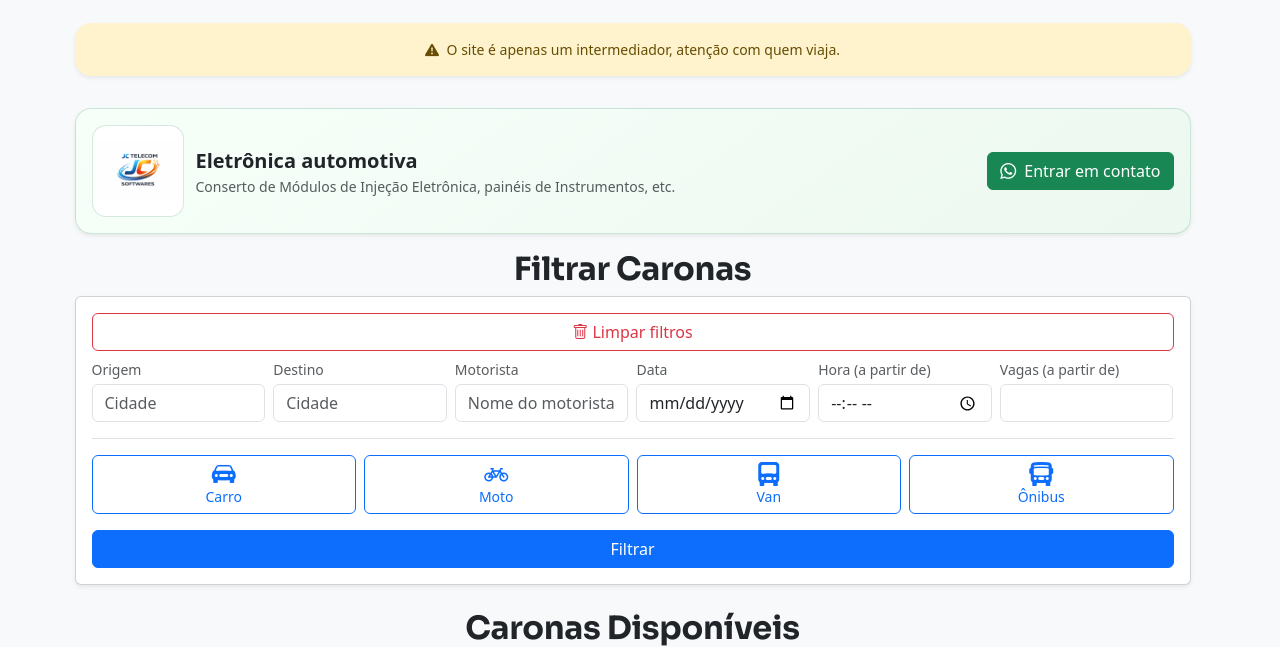
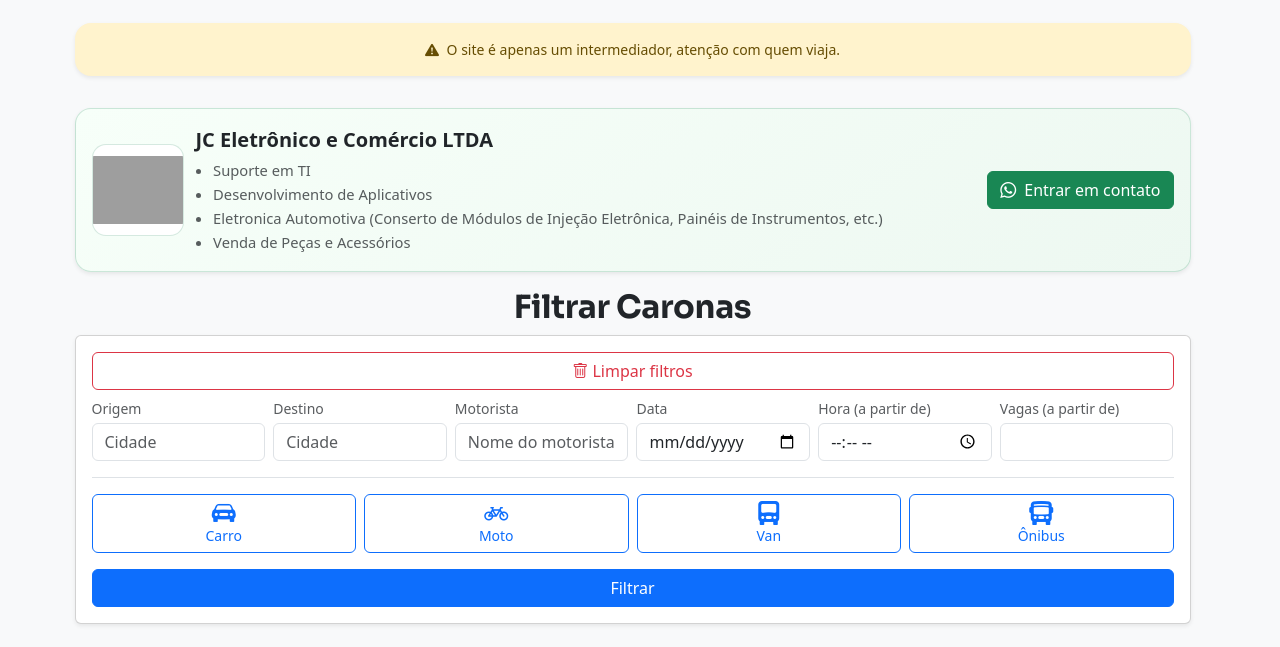
Before and after one commit to cesagoncalves/caronasjp, a Django app: page / in a window 1280 px wide. Shown: the part 79-726 px from the top of the page. Run offline with Django 5.2, Linux system fonts and the light colour scheme; data that the repository does not hold is empty; some libraries are stand-ins or nearby versions; grey boxes are pictures that could not be loaded.

Commit message:
ultimo ajuste ad

```diff
--- a/viagens/templates/viagens/lista.html
+++ b/viagens/templates/viagens/lista.html
@@ -161,6 +161,14 @@
 .banner-eletronica .banner-texto {
     flex: 1 1 280px;
 }
+.banner-eletronica .banner-lista {
+    margin: 0;
+    padding-left: 1.1rem;
+}
+.banner-eletronica .banner-lista li {
+    margin-bottom: 2px;
+    font-size: 0.92rem;
+}
 @media (max-width: 575.98px) {
     .card-carona-disponivel .carona-grid {
         grid-template-columns: minmax(0, 1.45fr) minmax(0, 1fr);
@@ -210,6 +218,11 @@
         flex-basis: 100%;
         text-align: center;
     }
+    .banner-eletronica .banner-lista {
+        text-align: left;
+        display: inline-block;
+        padding-left: 1rem;
+    }
     .banner-eletronica .btn {
         width: 100%;
         max-width: 280px;
@@ -222,15 +235,18 @@
     <div class="banner-inner">
         <div class="logo-slot">
             <img src="/static/img/ads/eletronica-automotiva-logo.png"
-                 alt="Logo Eletronica automotiva"
+                 alt="Logo JC Eletrônico e Comércio LTDA"
                  onerror="this.style.display='none';this.nextElementSibling.style.display='block';">
             <i class="bi bi-tools text-success fs-2" style="display:none;"></i>
         </div>
         <div class="banner-texto">
-            <div class="fw-bold fs-5">Eletrônica automotiva</div>
-            <div class="text-muted small">
-                Conserto de Módulos de Injeção Eletrônica, painéis de Instrumentos, etc.
-            </div>
+            <div class="fw-bold fs-5">JC Eletrônico e Comércio LTDA</div>
+            <ul class="text-muted small banner-lista mt-1">
+                <li>Suporte em TI</li>
+                <li>Desenvolvimento de Aplicativos</li>
+                <li>Eletronica Automotiva (Conserto de Módulos de Injeção Eletrônica, Painéis de Instrumentos, etc.)</li>
+                <li>Venda de Peças e Acessórios</li>
+            </ul>
         </div>
         <a href="https://wa.me/5599984608404"
            target="_blank"
```
Also changed, not shown: static/img/ads/eletronica-automotiva-logo.jpeg (added), static/img/ads/eletronica-automotiva-logo.png (deleted).
